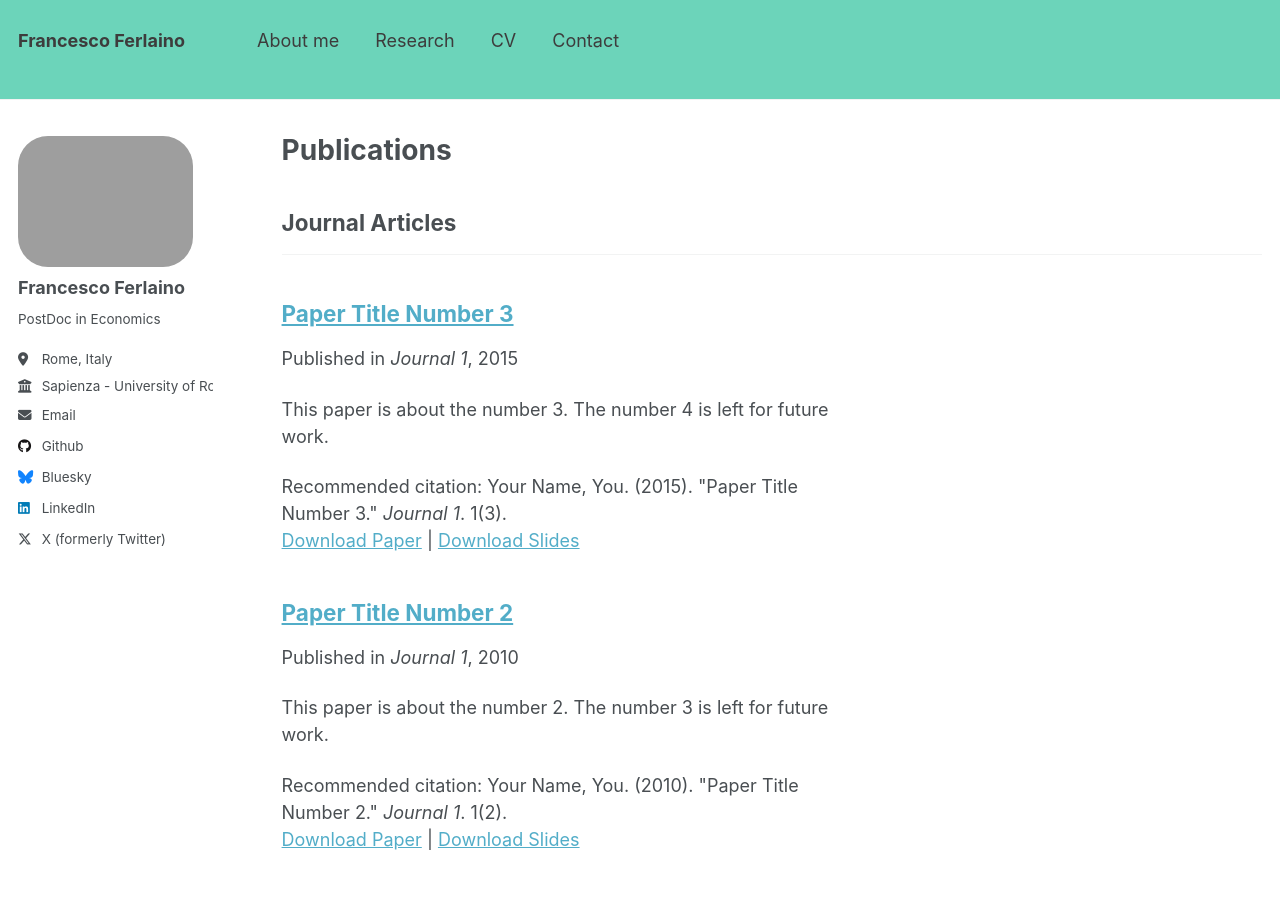
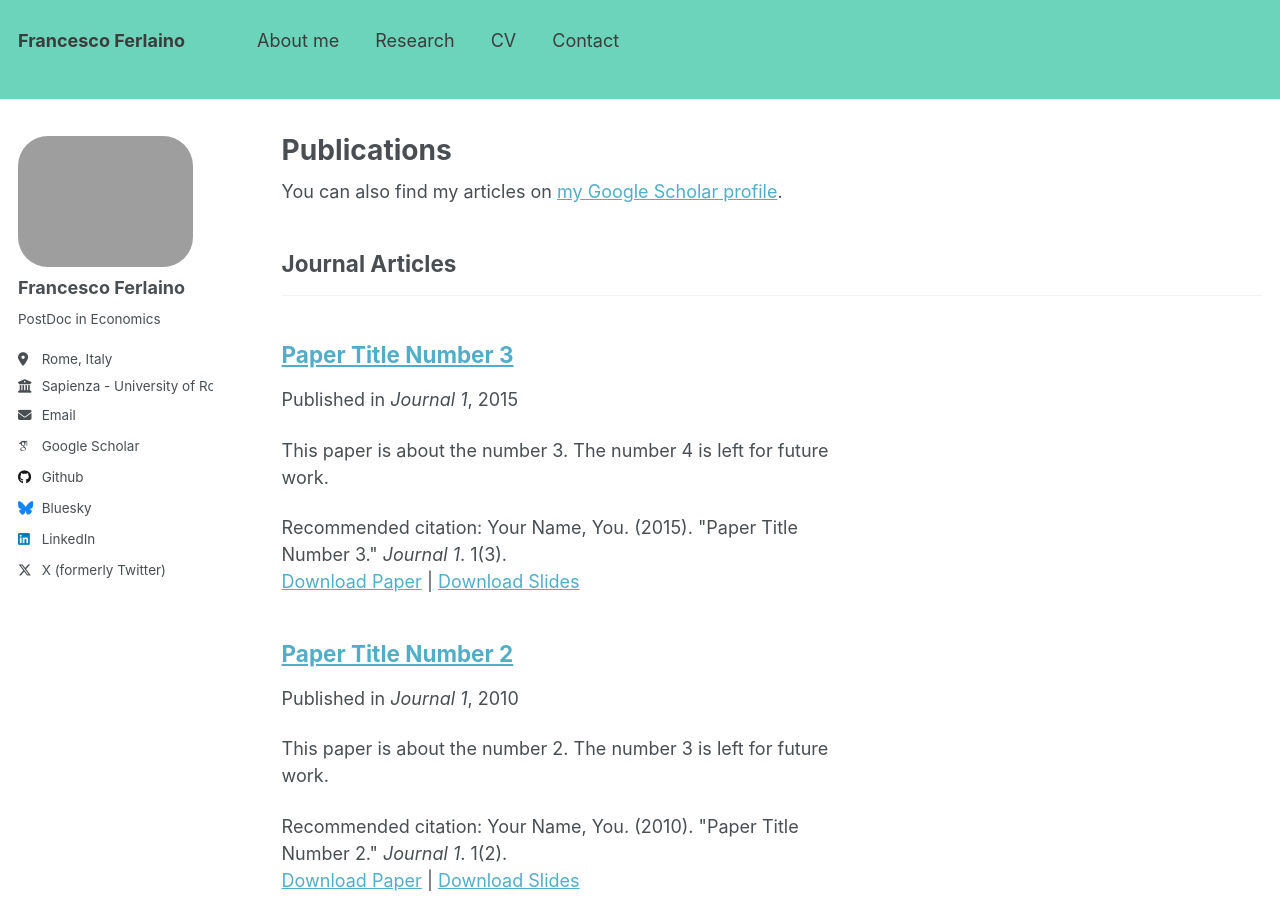
Before and after one commit to fraferla/fraferla.github.io, a Jekyll site: the page built from _pages/publications.html, in a window 1280 px wide and 900 px high. Built offline with Jekyll 4.4.1, drawn with Linux system fonts in a browser that asks for light colours; some web fonts are replaced; some of the changed lines change nothing that is shown.

Commit message:
google_scholar_add

```diff
--- a/_config.yml
+++ b/_config.yml
@@ -32,7 +32,7 @@
 
   # Academic websites
   arxiv            : # URL - Update with the correct link to your profile
-  googlescholar    : # "https://scholar.google.com/citations?user=PS_CX0AAAAAJ"
+  googlescholar    : "https://scholar.google.com/citations?hl=en&user=4YKVEm8AAAAJ"
   impactstory      : # URL
   orcid            : # "http://orcid.org/yourorcidurl"
   semantic         : # URL
```
Also changed, not shown: 1 other file.
